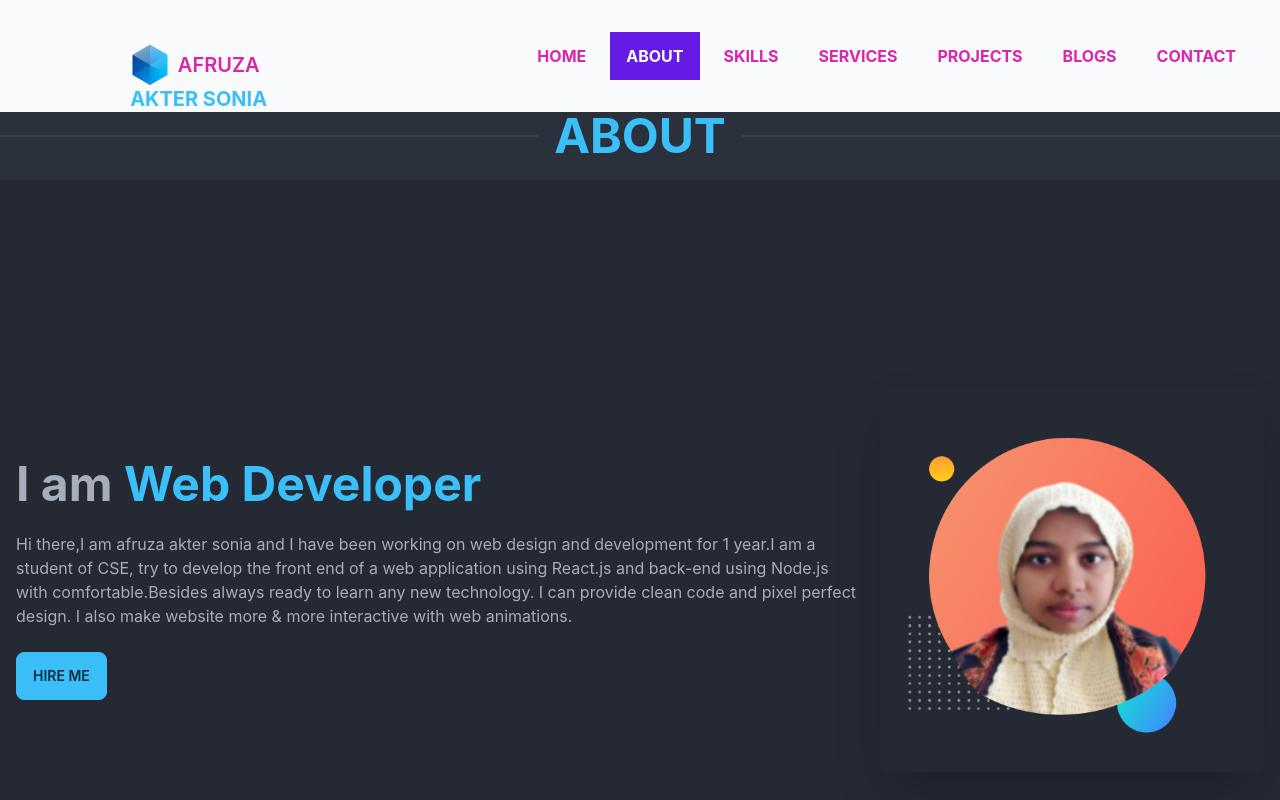
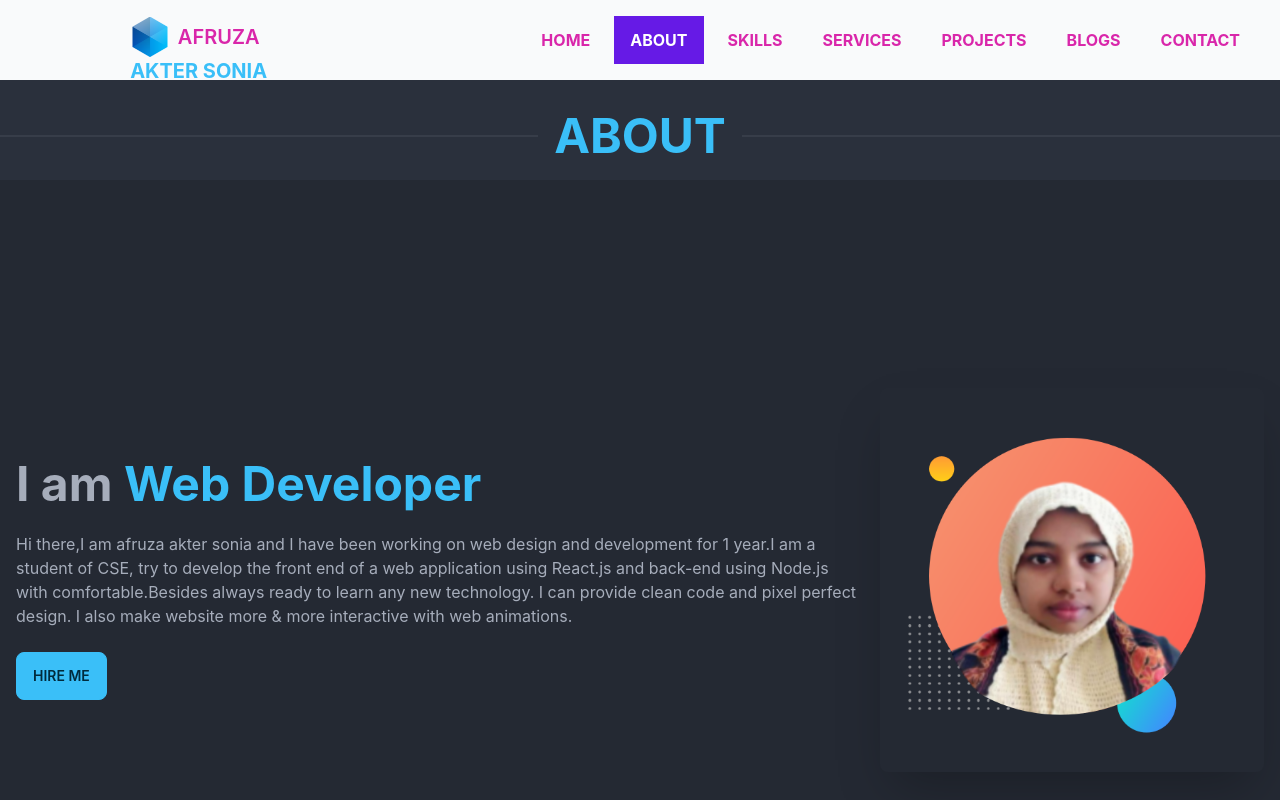
Before and after one commit to afruzaakter/portfolio-projects, a React (Create React App) app: page /about in a window 1280 px wide. Shown: the top 800 px of the page. Built offline with nearby package versions, Linux system fonts and the light colour scheme.

Commit message:
add animation

```diff
--- a/src/Pages/Home/About.js
+++ b/src/Pages/Home/About.js
@@ -15,7 +15,7 @@ const About = () => {
                         <h1 className="text-5xl font-bold animate__animated animate__zoomIn ">I am <span class='text-info '>Web Developer</span></h1>
 
                         <p className="py-6 animate__animated animate__pulse">Hi there,I am afruza akter sonia and I have been working on web design and development for 1 year.I am a student of CSE, try to develop the front end of a web application using React.js and back-end using Node.js with comfortable.Besides always ready to learn any new technology. I can provide clean code and pixel perfect design. I also make website more & more interactive with web animations.</p>
-                        <button className='btn btn-info'> <a  target='_blank' href="https://www.facebook.com/messages/t/100024825075880?_rdc=1&_rdr">Hire Me</a> </button>
+                        <button className='btn btn-info animate__animated animate__zoomInDown'> <a  target='_blank' href="https://www.facebook.com/messages/t/100024825075880?_rdc=1&_rdr">Hire Me</a> </button>
                     </div>
                 </div>
             </div>
--- a/src/Pages/Home/Projects.js
+++ b/src/Pages/Home/Projects.js
@@ -13,7 +13,7 @@ const Projects = () => {
             <div className='mb-16'>
                 <div className="divider"><span className='text-5xl text-info font-bold '>MY PROJECTS</span> </div>
             </div>
-            <div className='grid grid-cols-1 md:grid-cols-2 lg:grid-cols-3 animate__animated  animate__zoomInDown'>
+            <div className='grid grid-cols-1 md:grid-cols-1 lg:grid-cols-3 animate__animated  animate__zoomInDown'>
 
             {
                 project?.map(projects => <ShowProject
--- a/src/Pages/Home/Services.js
+++ b/src/Pages/Home/Services.js
@@ -8,7 +8,7 @@ const Services = () => {
                 <div className="divider"><span className='text-5xl text-info font-bold'>MY SERVICES</span> </div>
 
             </div>
-            <div className='grid sm:grid-cols-1 md:grid-cols-2 xl:grid-cols-3 gap-8'>
+            <div className='grid sm:grid-cols-1 md:grid-cols-1 xl:grid-cols-3 gap-8'>
             <div class="card w-96  bg-white bg-base-500 shadow-xl  animate__animated  animate__fadeInTopLeft">
                     <figure class="px-10 pt-10">
                    <span className='text-5xl text-secondary'> <i class="fas fa-fill-drip"></i></span>
--- a/src/Pages/Home/Skills.js
+++ b/src/Pages/Home/Skills.js
@@ -20,7 +20,7 @@ const Skills = () => {
             <div class="hero min-h-screen lg:bg-base-200 sm:bg-base-0">
 
 
-                <div class="hero-content flex-col lg:flex-row">
+                <div class="hero-content flex-col lg:flex-row md:flex-col">
 
                     <div className='w-96 mr-16 bg-white h-99 p-10 rounded-lg animate__animated animate__lightSpeedInLeft'>
                         <h1 className='text-xl text-secondary font-bold'>My creative skills & experiences:</h1>
--- a/src/Pages/Shared/Navbar.js
+++ b/src/Pages/Shared/Navbar.js
@@ -15,8 +15,8 @@ const Navbar = () => {
 
   </>
   return (
-    <div className='navbar p-5 fixed top-0 z-50 bg-gray-50'>
-      <div className="">
+    <div className='navbar  fixed top-0 z-50 bg-gray-50'>
+      <div className="navbar ">
         <div className="navbar-start">
           <div className="dropdown">
             <label tabIndex="0" className="btn btn-ghost lg:hidden">
```
